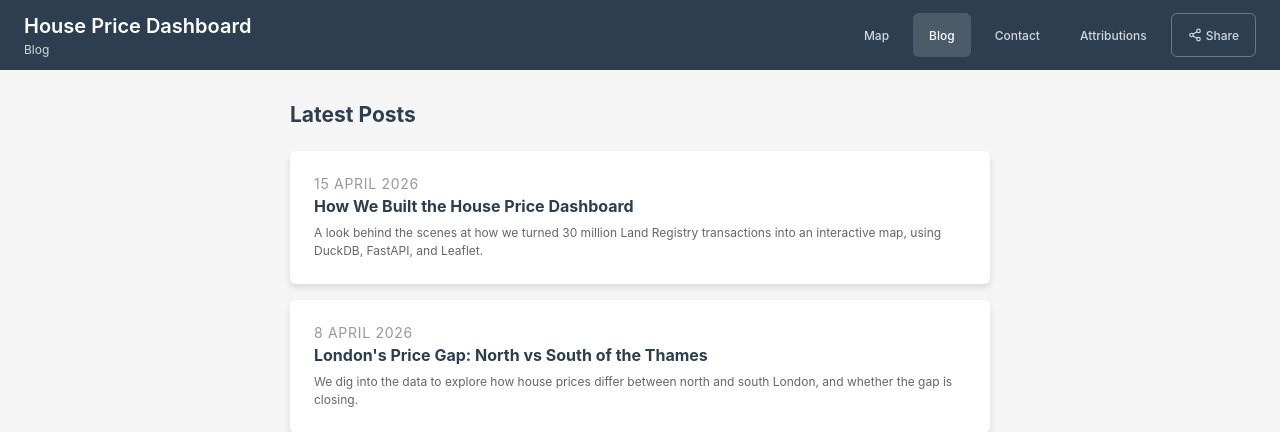
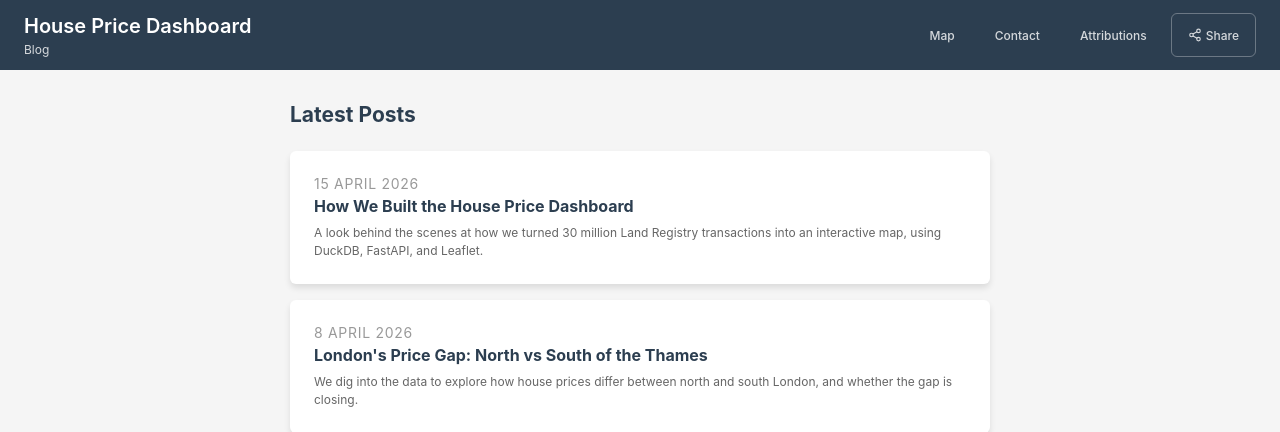
Before and after one commit to rowanajmarshall/HousePriceDashboard, a FastAPI app: page /blog in a window 1280 px wide. Shown: the top 432 px of the page. Run offline with FastAPI, Linux system fonts and the light colour scheme.

Commit message:
hide blog link

```diff
--- a/server/templates/base.html
+++ b/server/templates/base.html
@@ -71,7 +71,6 @@
                 {% endif %}
                 <nav class="header-nav">
                     <a href="/" class="nav-link{{ ' active' if active_nav == 'map' else '' }}">Map</a>
-                    <a href="/blog" class="nav-link{{ ' active' if active_nav == 'blog' else '' }}">Blog</a>
                     <a href="/contact.html" class="nav-link{{ ' active' if active_nav == 'contact' else '' }}">Contact</a>
                     <a href="/attribution.html" class="nav-link{{ ' active' if active_nav == 'attributions' else '' }}">Attributions</a>
                     <button id="share-btn" class="share-btn" aria-label="Copy link to current view">
```
